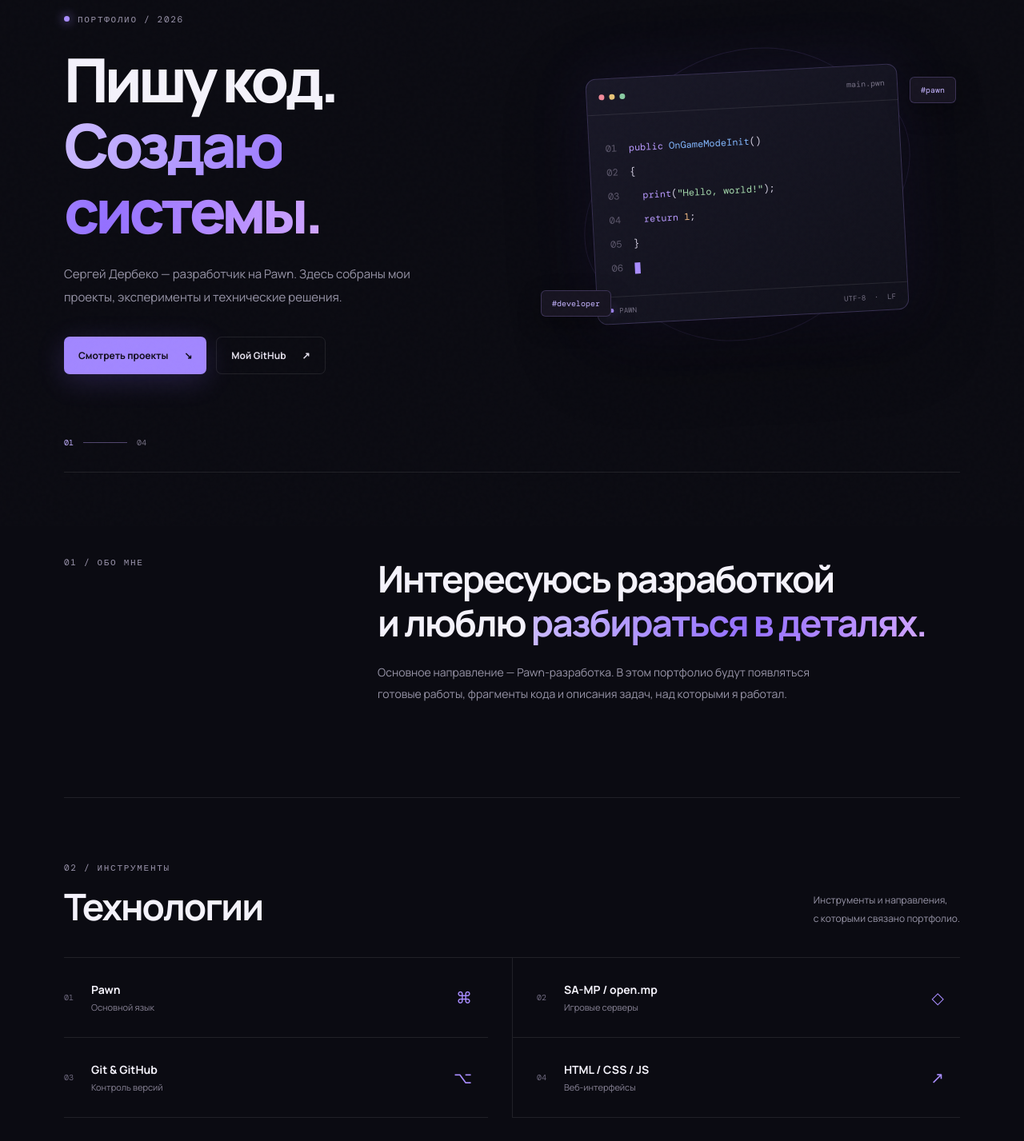
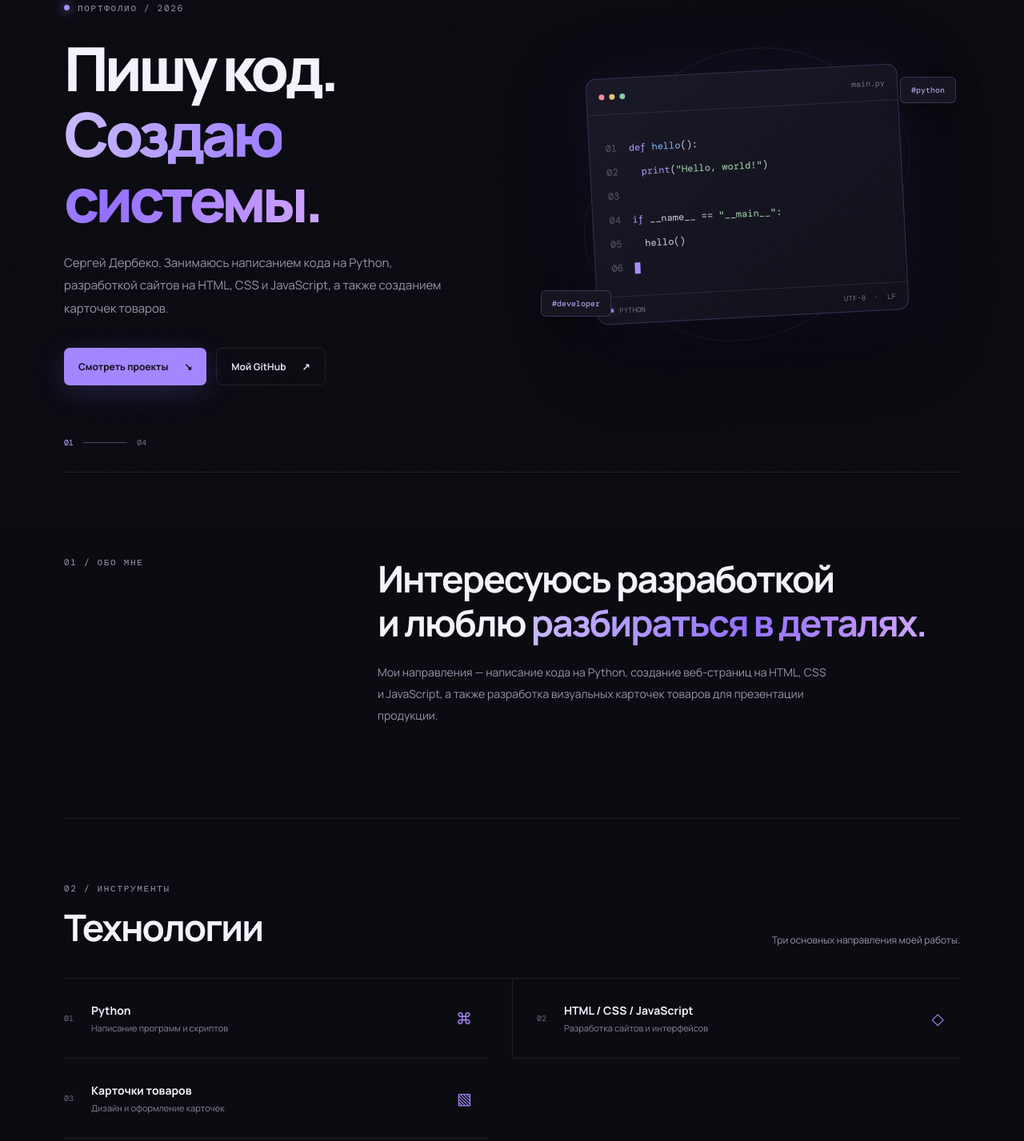
Before and after one commit to SergeyDerbeko/mysite, a plain HTML site: page index.html in a window 1280 px wide. Shown: the part 142-1569 px from the top of the page at 80% size. Drawn offline with nearby package versions, Linux system fonts and the light colour scheme.

Commit message:
Update portfolio specialties and remove Pawn references

```diff
--- a/index.html
+++ b/index.html
@@ -4,8 +4,8 @@
   <meta charset="utf-8">
   <meta name="viewport" content="width=device-width, initial-scale=1">
   <meta name="theme-color" content="#0b0b12">
-  <meta name="description" content="Портфолио Сергея Дербеко — разработчика на Pawn.">
-  <title>Сергей Дербеко — Pawn Developer</title>
+  <meta name="description" content="Портфолио Сергея Дербеко: Python, HTML, CSS, JavaScript и дизайн карточек товаров.">
+  <title>Сергей Дербеко — разработчик</title>
   <link rel="preconnect" href="https://fonts.googleapis.com">
   <link rel="preconnect" href="https://fonts.gstatic.com" crossorigin>
   <link href="https://fonts.googleapis.com/css2?family=DM+Mono:wght@400;500&family=Manrope:wght@400;500;600;700;800&display=swap" rel="stylesheet">
@@ -30,7 +30,7 @@
       <div class="hero-copy reveal">
         <div class="eyebrow"><span class="status-dot"></span> ПОРТФОЛИО / 2026</div>
         <h1>Пишу код.<br><span class="gradient-text">Создаю системы.</span></h1>
-        <p class="hero-lead">Сергей Дербеко — разработчик на Pawn. Здесь собраны мои проекты, эксперименты и технические решения.</p>
+        <p class="hero-lead">Сергей Дербеко. Занимаюсь написанием кода на Python, разработкой сайтов на HTML, CSS и JavaScript, а также созданием карточек товаров.</p>
         <div class="hero-actions">
           <a class="button button-primary" href="#projects">Смотреть проекты <span aria-hidden="true">↘</span></a>
           <a class="button button-ghost" href="https://github.com/SergeyDerbeko" target="_blank" rel="noreferrer">Мой GitHub <span aria-hidden="true">↗</span></a>
@@ -39,18 +39,18 @@
       <div class="hero-art reveal" aria-label="Декоративная иллюстрация кода">
         <div class="orbit orbit-one"></div><div class="orbit orbit-two"></div>
         <div class="code-card">
-          <div class="code-top"><span></span><span></span><span></span><small>main.pwn</small></div>
+          <div class="code-top"><span></span><span></span><span></span><small>main.py</small></div>
           <div class="code-body">
-            <div><i>01</i><span class="code-purple">public</span> <span class="code-blue">OnGameModeInit</span>()</div>
-            <div><i>02</i>{</div>
-            <div><i>03</i>&nbsp;&nbsp;<span class="code-purple">print</span>(<span class="code-green">"Hello, world!"</span>);</div>
-            <div><i>04</i>&nbsp;&nbsp;<span class="code-purple">return</span> <span class="code-orange">1</span>;</div>
-            <div><i>05</i>}</div>
+            <div><i>01</i><span class="code-purple">def</span> <span class="code-blue">hello</span>():</div>
+            <div><i>02</i>&nbsp;&nbsp;<span class="code-purple">print</span>(<span class="code-green">"Hello, world!"</span>)</div>
+            <div><i>03</i></div>
+            <div><i>04</i><span class="code-purple">if</span> __name__ == <span class="code-green">"__main__"</span>:</div>
+            <div><i>05</i>&nbsp;&nbsp;hello()</div>
             <div class="code-cursor"><i>06</i><span></span></div>
           </div>
-          <div class="code-footer"><span><b></b> PAWN</span><span>UTF-8&nbsp; · &nbsp;LF</span></div>
+          <div class="code-footer"><span><b></b> PYTHON</span><span>UTF-8&nbsp; · &nbsp;LF</span></div>
         </div>
-        <div class="floating-tag tag-top">#pawn</div>
+        <div class="floating-tag tag-top">#python</div>
         <div class="floating-tag tag-bottom">#developer</div>
       </div>
       <div class="hero-index"><span>01</span><span class="index-line"></span><span>04</span></div>
@@ -60,20 +60,19 @@
       <div class="section-kicker">01 / ОБО МНЕ</div>
       <div class="intro-content">
         <h2>Интересуюсь разработкой<br>и люблю <span class="gradient-text">разбираться в деталях.</span></h2>
-        <p>Основное направление — Pawn-разработка. В этом портфолио будут появляться готовые работы, фрагменты кода и описания задач, над которыми я работал.</p>
+        <p>Мои направления — написание кода на Python, создание веб-страниц на HTML, CSS и JavaScript, а также разработка визуальных карточек товаров для презентации продукции.</p>
       </div>
     </section>
 
     <section class="stack-section section-wrap reveal" id="stack">
       <div class="section-heading">
         <div><div class="section-kicker">02 / ИНСТРУМЕНТЫ</div><h2>Технологии</h2></div>
-        <p>Инструменты и направления,<br>с которыми связано портфолио.</p>
+        <p>Три основных направления моей работы.</p>
       </div>
       <div class="stack-grid">
-        <div class="stack-item"><span class="stack-number">01</span><div><strong>Pawn</strong><small>Основной язык</small></div><span class="stack-symbol">⌘</span></div>
-        <div class="stack-item"><span class="stack-number">02</span><div><strong>SA-MP / open.mp</strong><small>Игровые серверы</small></div><span class="stack-symbol">◇</span></div>
-        <div class="stack-item"><span class="stack-number">03</span><div><strong>Git & GitHub</strong><small>Контроль версий</small></div><span class="stack-symbol">⌥</span></div>
-        <div class="stack-item"><span class="stack-number">04</span><div><strong>HTML / CSS / JS</strong><small>Веб-интерфейсы</small></div><span class="stack-symbol">↗</span></div>
+        <div class="stack-item"><span class="stack-number">01</span><div><strong>Python</strong><small>Написание программ и скриптов</small></div><span class="stack-symbol">⌘</span></div>
+        <div class="stack-item"><span class="stack-number">02</span><div><strong>HTML / CSS / JavaScript</strong><small>Разработка сайтов и интерфейсов</small></div><span class="stack-symbol">◇</span></div>
+        <div class="stack-item"><span class="stack-number">03</span><div><strong>Карточки товаров</strong><small>Дизайн и оформление карточек</small></div><span class="stack-symbol">▧</span></div>
       </div>
     </section>
 
```
